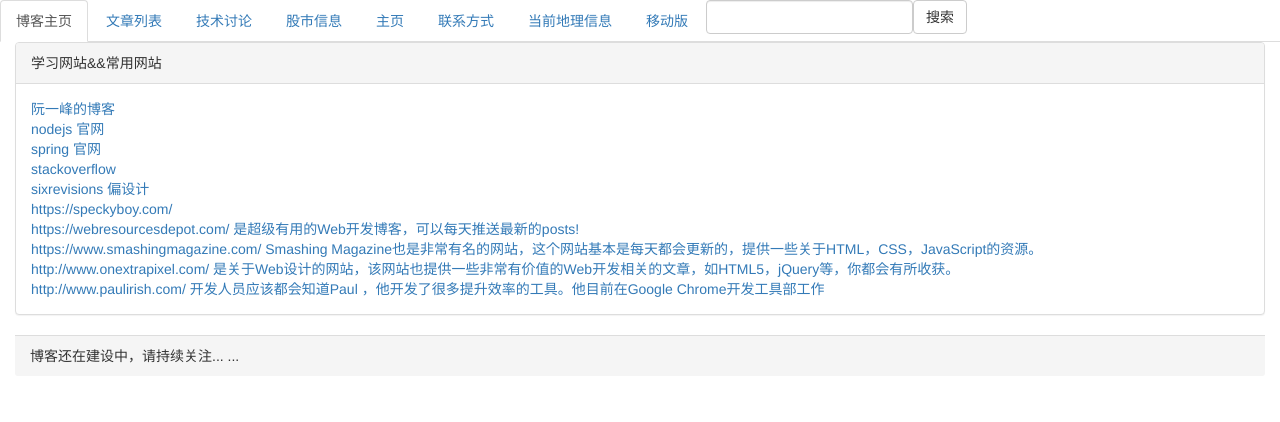
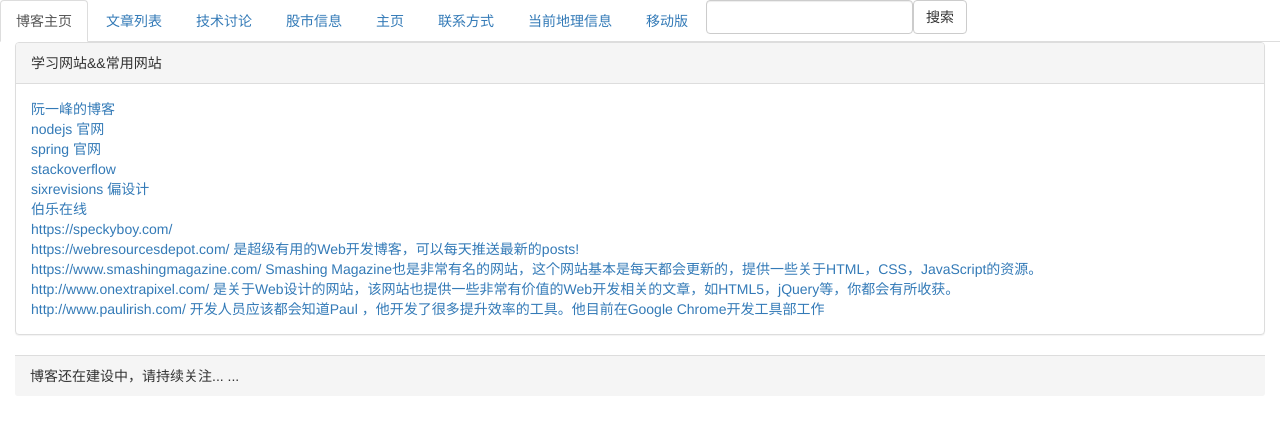
Before and after one commit to GENERALTUNE/GENERALTUNE.github.io, a website: page index.html in a window 1280 px wide. Drawn offline with Linux system fonts and the light colour scheme.

Commit message:
增加伯乐在线

```diff
--- a/index.html
+++ b/index.html
@@ -36,6 +36,7 @@
             <a href="spring.io" target="_blank"> spring 官网</a><br>
             <a href="http://stackoverflow.com" target="_blank" >stackoverflow</a><br>
             <a href="http://sixrevisions.com" target="_blank">sixrevisions 偏设计</a><br>
+            <a href="https://github.com/jobbole" target="_blank">伯乐在线</a><br>
             <a href="https://speckyboy.com/" target="_blank" >https://speckyboy.com/</a><br>
             <a href="https://webresourcesdepot.com/" target="_blank">https://webresourcesdepot.com/ 是超级有用的Web开发博客，可以每天推送最新的posts! </a><br>
             <a href="https://www.smashingmagazine.com/ " target="_blank">https://www.smashingmagazine.com/   Smashing Magazine也是非常有名的网站，这个网站基本是每天都会更新的，提供一些关于HTML，CSS，JavaScript的资源。</a><br>
```
